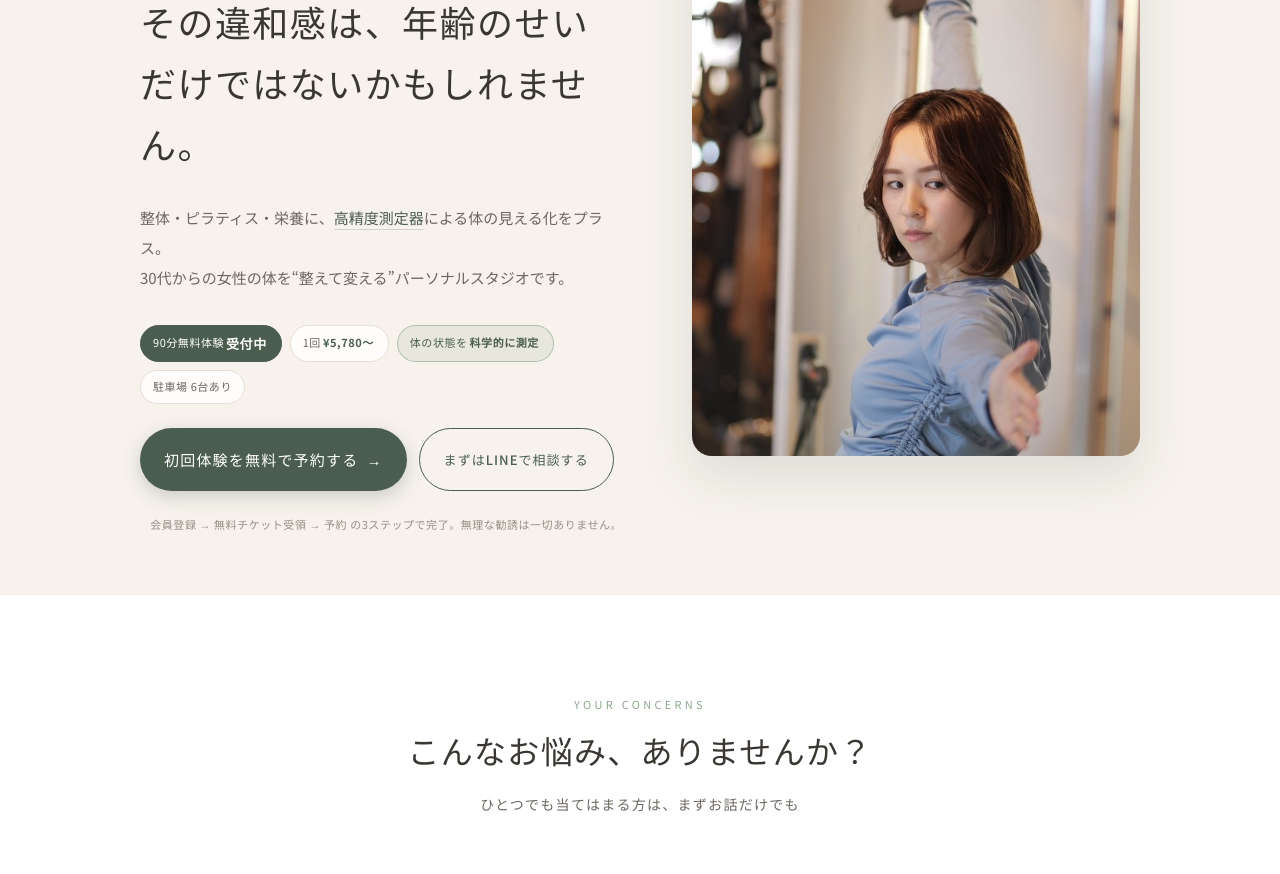
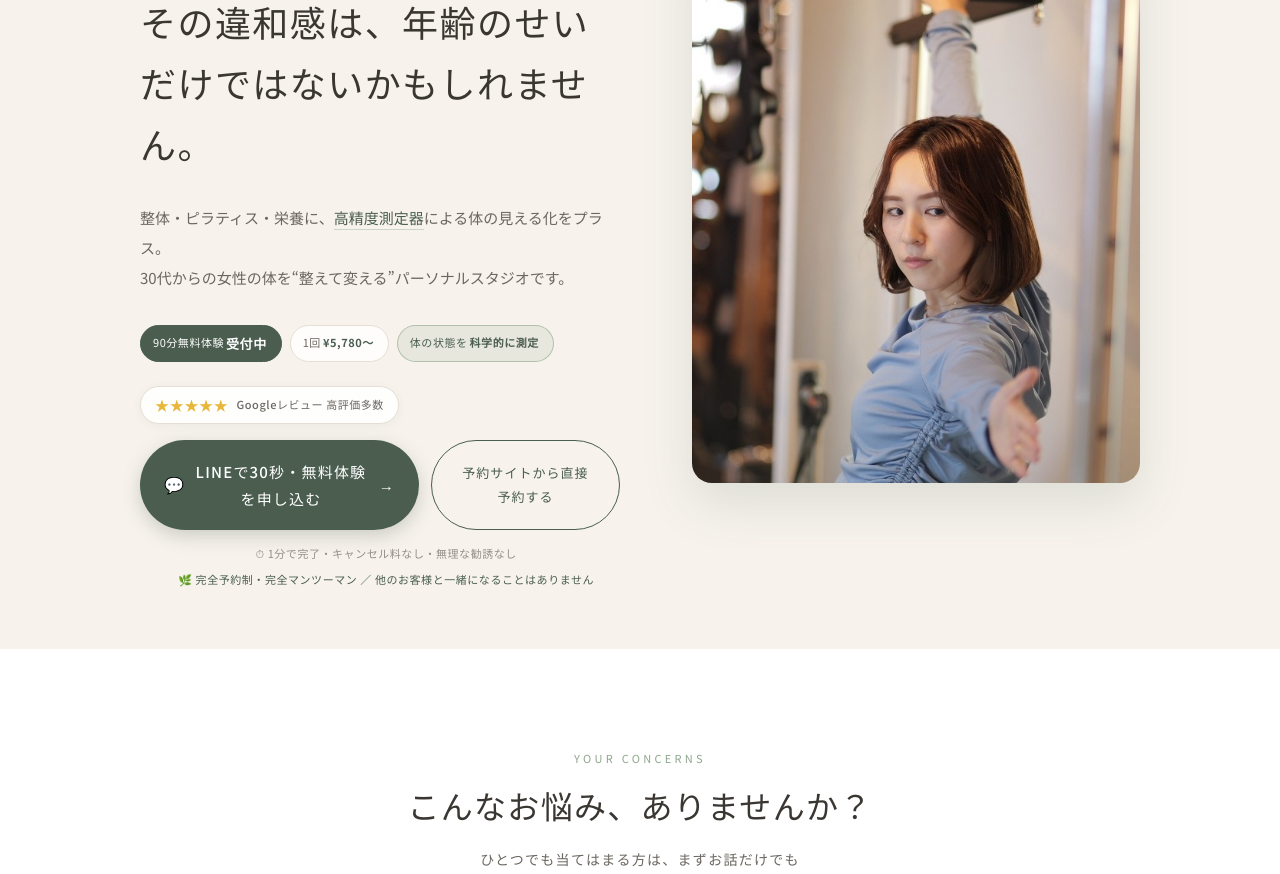
Before and after one commit to shunsuke-kenkolab/kenko-lab-lp, a plain HTML site: page index.html in a window 1280 px wide. Shown: the part 283-1157 px from the top of the page. Drawn offline with Linux system fonts and the light colour scheme.

Commit message:
Add files via upload

```diff
--- a/index.html
+++ b/index.html
@@ -118,12 +118,13 @@
     margin-top: 2px;
   }
   .header__cta {
-    background: var(--accent-green-deep);
+    background: #06C755;
     color: white;
     padding: 8px 16px;
     border-radius: 999px;
     font-size: 12px;
     letter-spacing: 0.05em;
+    box-shadow: 0 2px 8px rgba(6, 199, 85, 0.3);
   }
 
   /* ==========================================================================
@@ -244,11 +245,56 @@
     border-bottom: 1px solid rgba(143, 166, 142, 0.4);
     padding-bottom: 1px;
   }
+  .hero__social-proof {
+    display: inline-flex;
+    align-items: center;
+    gap: 8px;
+    background: rgba(255, 255, 255, 0.9);
+    padding: 8px 14px;
+    border-radius: 999px;
+    margin-bottom: 16px;
+    border: 1px solid var(--border);
+    box-shadow: 0 2px 8px rgba(74, 93, 79, 0.06);
+  }
+  .hero__stars {
+    color: #E8B73A;
+    font-size: 14px;
+    letter-spacing: 0.05em;
+    line-height: 1;
+  }
+  .hero__social-text {
+    font-size: 11px;
+    color: var(--text-sub);
+    letter-spacing: 0.05em;
+    font-weight: 500;
+  }
   .hero__cta {
     display: flex;
     flex-direction: column;
     gap: 12px;
-    margin-bottom: 24px;
+    margin-bottom: 14px;
+  }
+  .btn--line {
+    background: #06C755;
+    color: white;
+    box-shadow: 0 6px 18px rgba(6, 199, 85, 0.3);
+  }
+  .btn--line:hover {
+    background: #05B84E;
+    transform: translateY(-2px);
+    box-shadow: 0 10px 24px rgba(6, 199, 85, 0.4);
+  }
+  .btn__line-icon {
+    margin-right: 6px;
+    font-size: 16px;
+  }
+  .hero__urgency {
+    font-size: 11px;
+    color: var(--accent-green-deep);
+    text-align: center;
+    letter-spacing: 0.05em;
+    margin-top: 6px;
+    font-weight: 500;
   }
 
   /* CTA Buttons */
@@ -1034,6 +1080,13 @@
   .cta-final .btn--primary {
     background: white;
     color: var(--accent-green-deep);
+  }
+  .cta-final .btn--primary.btn--line {
+    background: #06C755;
+    color: white;
+  }
+  .cta-final .btn--primary.btn--line:hover {
+    background: #05B84E;
   }
   .cta-final .btn--secondary {
     border-color: rgba(255, 255, 255, 0.6);
@@ -1305,7 +1358,7 @@ document.addEventListener('DOMContentLoaded', function() {
       KENKO.lab
       <small>WOMEN'S WELLNESS STUDIO</small>
     </a>
-    <a href="https://kenko-lab.azzist.jp" target="_blank" rel="noopener" class="header__cta">無料体験予約</a>
+    <a href="https://lin.ee/Q0Q4YPq" target="_blank" rel="noopener" class="header__cta">LINEで無料体験</a>
   </div>
 </header>
 
@@ -1330,18 +1383,25 @@ document.addEventListener('DOMContentLoaded', function() {
         <span class="hero__badge hero__badge--free">90分無料体験 <strong>受付中</strong></span>
         <span class="hero__badge">1回 <strong>¥5,780〜</strong></span>
         <span class="hero__badge hero__badge--science">体の状態を<strong>科学的に測定</strong></span>
-        <span class="hero__badge">駐車場 6台あり</span>
-      </div>
+      </div>
+
+      <div class="hero__social-proof">
+        <span class="hero__stars">★★★★★</span>
+        <span class="hero__social-text">Googleレビュー 高評価多数</span>
+      </div>
+
       <div class="hero__cta">
-        <a href="https://kenko-lab.azzist.jp" target="_blank" rel="noopener" class="btn btn--primary">
-          初回体験を無料で予約する
+        <a href="https://lin.ee/Q0Q4YPq" target="_blank" rel="noopener" class="btn btn--primary btn--line">
+          <span class="btn__line-icon">💬</span>
+          LINEで30秒・無料体験を申し込む
           <span class="btn__arrow">→</span>
         </a>
-        <a href="https://lin.ee/Q0Q4YPq" target="_blank" rel="noopener" class="btn btn--secondary">
-          まずはLINEで相談する
+        <a href="https://kenko-lab.azzist.jp" target="_blank" rel="noopener" class="btn btn--secondary">
+          予約サイトから直接予約する
         </a>
       </div>
-      <p class="hero__note">会員登録 → 無料チケット受領 → 予約 の3ステップで完了。無理な勧誘は一切ありません。</p>
+      <p class="hero__note">⏱ 1分で完了・キャンセル料なし・無理な勧誘なし</p>
+      <p class="hero__urgency">🌿 完全予約制・完全マンツーマン ／ 他のお客様と一緒になることはありません</p>
     </div>
     <div class="hero__photo" role="img" aria-label="KENKO.labでピラティスを行う女性"></div>
   </div>
@@ -1787,12 +1847,13 @@ document.addEventListener('DOMContentLoaded', function() {
       気になる違和感がある方は、まずは一度ご相談ください。
     </p>
     <div class="cta-final__buttons">
-      <a href="https://kenko-lab.azzist.jp" target="_blank" rel="noopener" class="btn btn--primary">
-        初回体験を無料で予約する
+      <a href="https://lin.ee/Q0Q4YPq" target="_blank" rel="noopener" class="btn btn--primary btn--line">
+        <span class="btn__line-icon">💬</span>
+        LINEで30秒・無料体験を申し込む
         <span class="btn__arrow">→</span>
       </a>
-      <a href="https://lin.ee/Q0Q4YPq" target="_blank" rel="noopener" class="btn btn--secondary">
-        LINEで相談する
+      <a href="https://kenko-lab.azzist.jp" target="_blank" rel="noopener" class="btn btn--secondary">
+        予約サイトから直接予約する
       </a>
     </div>
   </div>
@@ -1833,8 +1894,8 @@ document.addEventListener('DOMContentLoaded', function() {
      Floating CTA (mobile only)
      ========================================================================== -->
 <div class="floating-cta">
-  <a href="https://kenko-lab.azzist.jp" target="_blank" rel="noopener" class="btn btn--primary">無料体験を予約</a>
-  <a href="https://lin.ee/Q0Q4YPq" target="_blank" rel="noopener" class="btn btn--secondary">LINE相談</a>
+  <a href="https://lin.ee/Q0Q4YPq" target="_blank" rel="noopener" class="btn btn--primary btn--line">💬 LINEで無料体験</a>
+  <a href="https://kenko-lab.azzist.jp" target="_blank" rel="noopener" class="btn btn--secondary">予約サイト</a>
 </div>
 
 </body>
```
